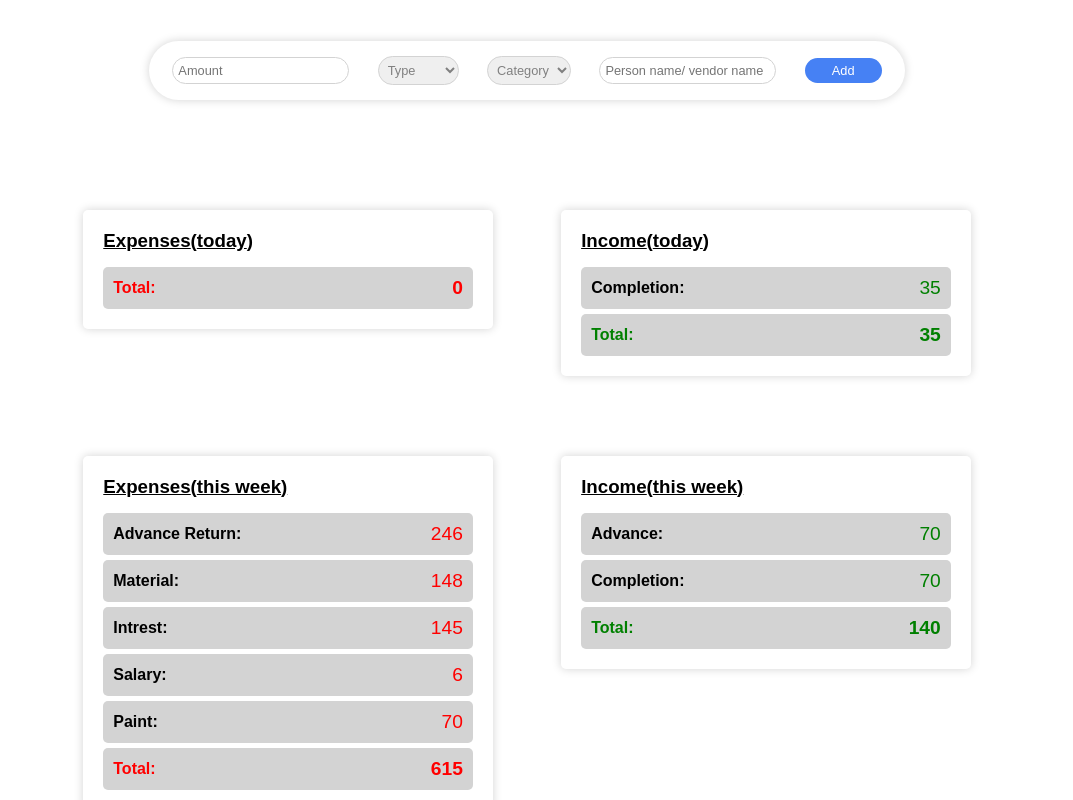
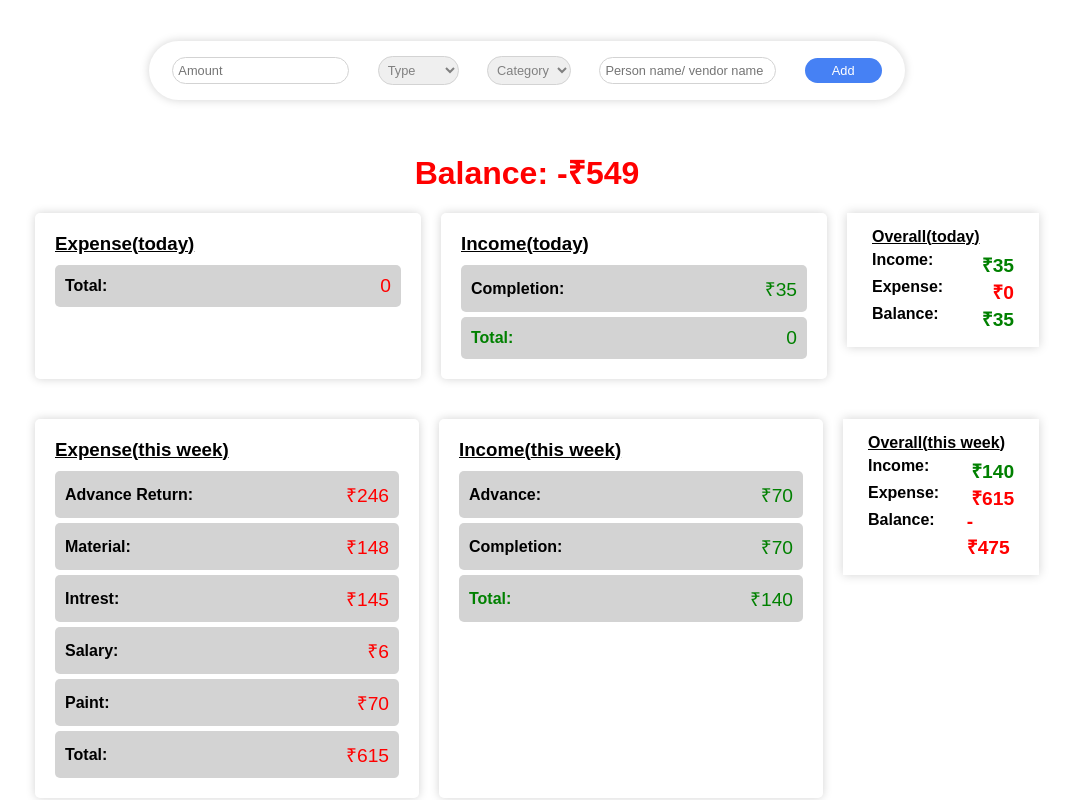
Before and after one commit to vsraju1/vpfw_dashboard, a React (Vite) app: page / in a window 1280 px wide. Shown: the top 800 px of the page, without its empty margins (113-1186 px from the left). Built offline with nearby package versions, Linux system fonts and the light colour scheme.

Commit message:
overall finances card added for today,week and month

```diff
--- a/src/Components/Card/Card.jsx
+++ b/src/Components/DashboardCard/DashboardCard.jsx
@@ -1,5 +1,5 @@
 import React from 'react'
-import './Card.css'
+import './DashboardCard.css'
 
 
 
--- a/src/Components/Expense/FinanceDetails.css
+++ b/src/Components/Expense/FinanceDetails.css
@@ -1,3 +1,22 @@
+.finance_card{
+    width: 100%;
+    padding: 20px;
+    /* background-color: red; */
+    display: flex;
+    gap: 20px;
+    justify-content: space-around;
+}
+
+.finance_card .financeCard_item{
+    min-width: 30vw;
+    padding: 20px;
+    /* background-color: grey; */
+    flex: 1;
+    border-radius: 5px;
+    box-shadow: 0px 0px 10px lightgray;
+
+}
+
 .finance_details{
     width: 80vw;
     min-height: 85vh;
@@ -12,7 +31,7 @@
     justify-content: space-evenly;
 }
 
-.finance_details .left, .right{
+/* .finance_details .left, .right{
     margin-top: 10vh;
     max-height: fit-content;
     min-width:40%;
@@ -23,7 +42,7 @@
     display: flex;
     flex-direction: column;
     gap: 5px;
-}
+} */
 .finance_details .finance_title{
     text-decoration: underline;
     margin-bottom: 10px;
@@ -35,6 +54,7 @@
     background-color: lightgray;
     padding: 10px;
     border-radius: 5px;
+    margin-top: 5px;
 }
 .finance_details .finance_text b {
     text-transform: capitalize;
@@ -52,5 +72,5 @@
 .finance_details .right .finance_text:last-child{
     font-weight: 600;
     color: green;
-    /* justify-self: end; */
+    justify-self: end;
 }
--- a/src/Components/Expense/FinanceDetails.jsx
+++ b/src/Components/Expense/FinanceDetails.jsx
@@ -3,18 +3,17 @@ import "./FinanceDetails.css";
 import FinanceContext from "../../Context/FinanceContext";
 import OverallCard from "../OverallCard/OverallCard";
 
-const FinanceCard = ({ title, day, position, dayArray }) => {
+const FinanceCard = ({ day, incomeData, expenseData }) => {
   const today = new Date();
-  const dataOfTodayOrWeekOrMonth = () => {
+  const dataOfTodayOrWeekOrMonth = (arr) => {
     if (day == "this month") {
       const startingDayOfThisMonth = new Date(
         today.getFullYear(),
         today.getMonth(),
         1
       );
-      const filteredDayOrWeekOrMonthData = dayArray.filter((item) => {
+      const filteredDayOrWeekOrMonthData = arr.filter((item) => {
         const transactionDate = new Date(item.date);
-        console.log(transactionDate);
         return (
           transactionDate >= startingDayOfThisMonth && transactionDate <= today
         );
@@ -24,7 +23,7 @@ const FinanceCard = ({ title, day, position, dayArray }) => {
       const dayOfWeek = today.getDay();
       const startingDayOfThisWeek = new Date();
       startingDayOfThisWeek.setDate(today.getDate() - dayOfWeek);
-      const filteredDayOrWeekOrMonthData = dayArray.filter((item) => {
+      const filteredDayOrWeekOrMonthData = arr.filter((item) => {
         const transactionDate = new Date(item.date);
         return (
           transactionDate >= startingDayOfThisWeek && transactionDate <= today
@@ -32,25 +31,29 @@ const FinanceCard = ({ title, day, position, dayArray }) => {
       });
       return filteredDayOrWeekOrMonthData;
     } else if (day == "today") {
-      const filteredDayOrWeekOrMonthData = dayArray.filter((item) => {
+      const filteredDayOrWeekOrMonthData = arr.filter((item) => {
         const itemDate = new Date(item.date);
         itemDate.setHours(0, 0, 0, 0);
         today.setHours(0, 0, 0, 0);
-        console.log(
-          itemDate.getTime(),
-          today.getTime(),
-          "this from today array"
-        );
         return itemDate.getTime() === today.getTime();
       });
       return filteredDayOrWeekOrMonthData;
     }
   };
 
-  const filteredDayOrWeekOrMonthData = dataOfTodayOrWeekOrMonth();
+  const filteredIncomeData = dataOfTodayOrWeekOrMonth(incomeData);
+  const filteredExpenseData = dataOfTodayOrWeekOrMonth(expenseData);
 
-  // Totaling amount from dayarray(income or expense) data
-  const totalAmount = filteredDayOrWeekOrMonthData?.reduce(
+  // Totaling amount from income filtered data
+  const totalIncomeAmount = filteredIncomeData?.reduce(
+    (totalAmount, currentObject) => {
+      return totalAmount + currentObject.amount;
+    },
+    0
+  );
+
+  // Totaling amount from expense filtered data
+  const totalExpenseAmount = filteredExpenseData?.reduce(
     (totalAmount, currentObject) => {
       return totalAmount + currentObject.amount;
     },
@@ -79,29 +82,37 @@ const FinanceCard = ({ title, day, position, dayArray }) => {
     const finalArray = mergedAmounts(fnArray);
     return finalArray;
   };
-  const array_details = categoryFn(filteredDayOrWeekOrMonthData);
 
-  // totalling amount
-  const dayarrayTotal = array_details.reduce((totalAmount, currentObject) => {
-    return totalAmount + currentObject.amount;
-  }, 0);
+  const income_details = categoryFn(filteredIncomeData);
+
+  const expense_details = categoryFn(filteredExpenseData);
+
+  const convetToINR = (num) => {
+    const numToINRCurrency = new Intl.NumberFormat("en-IN", {
+      style: "currency",
+      currency: "INR",
+      minimumFractionDigits: 0,
+    });
+    let formattedInCurrency;
+    return (formattedInCurrency = numToINRCurrency.format(num));
+  };
 
   return (
     <>
-      <div className={position}>
+      <div className="finance_card">
+        <div className={`financeCard_item`}>
           <div className="finance_title">
-          <h3>
-            {title}({day})
-          </h3>
+            <h3>Expense({day})</h3>
           </div>
-        {console.log(array_details, day, `this is ${day} details`)}
-        {array_details?.map((item, index) => (
+          {expense_details?.map((item, index) => (
             <div key={index} className="finance_text">
               <div>
                 <b>{item.categoryValue}: </b>
               </div>
               <div>
-              <p style={{ fontSize: "1.2rem" }}>{item.amount}</p>
+                <p style={{ fontSize: "1.2rem", color: "red" }}>
+                  {convetToINR(item.amount)}
+                </p>
               </div>
             </div>
           ))}
@@ -110,85 +121,105 @@ const FinanceCard = ({ title, day, position, dayArray }) => {
               <b>total: </b>
             </div>
             <div>
-            <p style={{ fontSize: "1.2rem" }}>
-              {totalAmount ? totalAmount : 0}
+              <p style={{ fontSize: "1.2rem", color: "red" }}>
+                {totalExpenseAmount ? convetToINR(totalExpenseAmount) : 0}
               </p>
             </div>
           </div>
         </div>
+        <div className={`financeCard_item`}>
+          <div className="finance_title">
+            <h3>Income({day})</h3>
+          </div>
+          {income_details?.map((item, index) => (
+            <div key={index} className="finance_text">
+              <div>
+                <b>{item.categoryValue}: </b>
+              </div>
+              <div>
+                <p style={{ fontSize: "1.2rem", color: "green" }}>
+                  {convetToINR(item.amount)}
+                </p>
+              </div>
+            </div>
+          ))}
+          <div className="finance_text">
+            <div>
+              <b style={{ color: "green" }}>total: </b>
+            </div>
+            <div>
+              <p style={{ fontSize: "1.2rem", color: "green" }}>
+                {totalExpenseAmount ? convetToINR(totalIncomeAmount) : 0}
+              </p>
+            </div>
+          </div>
+        </div>
+      </div>
+      <OverallCard
+        day={day}
+        incomeTotal={totalIncomeAmount}
+        expenseTotal={totalExpenseAmount}
+      />
     </>
   );
 };
 
 const FinanceDetails = () => {
-  const [amount, setAmount] = useState(0);
   // Getting data from global state
   const data = useContext(FinanceContext);
 
-  // Setting today's data
-  const today = new Date();
-  today.setHours(0, 0, 0, 0); //set time to midnight
+  // creating new array of income data from transactions data
+  const incomeData = data.finance.filter((item) => item.type === "income");
 
-  // creating new array of expense data from today's data
+  // Total amount of income data
+  const incomeTotal = incomeData.reduce((totalAmount, currentObject) => {
+    return totalAmount + currentObject.amount;
+  }, 0);
+
+  // creating new array of expense data from transactions data
   const expenseData = data.finance.filter((item) => item.type === "expense");
-  // Totaling amount from expense data
+
+  // Total amount of expense data
   const expenseTotal = expenseData.reduce((totalAmount, currentObject) => {
     return totalAmount + currentObject.amount;
   }, 0);
 
-  // Creating new array of income data from today's data
-  const incomeData = data.finance.filter((item) => item.type === "income");
-
-  // Totaling amount from income data
-  const incomeTotal = incomeData.reduce((totalAmount, currentObject) => {
-    return totalAmount + currentObject.amount;
-  }, 0);
+  // Formatting parameter num to INR currency
+  const convetToINR = (num) => {
+    const numToINRCurrency = new Intl.NumberFormat("en-IN", {
+      style: "currency",
+      currency: "INR",
+      minimumFractionDigits: 0,
+    });
+    let formattedInCurrency;
+    return (formattedInCurrency = numToINRCurrency.format(num));
+  };
 
   return (
     <div className="finance_details">
+      <h2 style={{color: `${incomeTotal - expenseTotal >= 0 ? 'green' : 'red'}`, fontWeight: "600", fontSize: "2rem", marginTop: "20px"}}>Balance: {convetToINR(incomeTotal - expenseTotal)}</h2>
       <div className="day">
-        {console.log(data.finance)}
         <FinanceCard
           title="Expenses"
           day="today"
-          position="left"
-          dayArray={expenseData}
-        />
-        <FinanceCard
-          title="Income"
-          day="today"
-          position="right"
-          dayArray={incomeData}
+          incomeData={incomeData}
+          expenseData={expenseData}
         />
       </div>
-      {/* <OverallCard incomeTotal={incomeTotal} expenseTotal={expenseTotal} /> */}
       <div className="day">
         <FinanceCard
           title="Expenses"
           day="this week"
-          position="left"
-          dayArray={expenseData}
-        />
-        <FinanceCard
-          title="Income"
-          day="this week"
-          position="right"
-          dayArray={incomeData}
+          incomeData={incomeData}
+          expenseData={expenseData}
         />
       </div>
-      <div>this</div>
       <div className="day">
         <FinanceCard
           title="Expenses"
           day="this month"
-          position="left"
-          dayArray={expenseData}
-        />
-        <FinanceCard
-          title="Income"
-          day="this month"
-          position="right"
-          dayArray={incomeData}
+          incomeData={incomeData}
+          expenseData={expenseData}
         />
       </div>
     </div>
--- a/src/Components/OverallCard/OverallCard.css
+++ b/src/Components/OverallCard/OverallCard.css
@@ -1,6 +1,7 @@
 .finance_details .overAllFinance{
     margin-top: 20px;
-    width: 40vw;
+    min-width: 15vw;
+    width: fit-content;
     min-height: 10vh;
     box-shadow: 0px 0px 10px lightgray;
     padding: 15px 25px;
@@ -17,4 +18,5 @@
 .overAllContainer .overAllItem{
     display: flex;
     justify-content: space-between;
+    gap: 2rem;
 }
--- a/src/Components/OverallCard/OverallCard.jsx
+++ b/src/Components/OverallCard/OverallCard.jsx
@@ -2,6 +2,22 @@ import React from 'react'
 import './OverallCard.css'
 
 const OverallCard = ({day="Today",incomeTotal, expenseTotal}) => {
+  const convetToINR = (num) => {
+    const numToINRCurrency = new Intl.NumberFormat("en-IN", {
+      style: "currency",
+      currency: "INR",
+      minimumFractionDigits: 0,
+    })
+    let formattedInCurrency;
+    return formattedInCurrency = numToINRCurrency.format(num)
+  }
+
+  const totalIncome = convetToINR(incomeTotal)
+  const totalExpense = convetToINR(expenseTotal)
+  const incomeMinusExpense = convetToINR(incomeTotal - expenseTotal)
+
+
+
   return (
     <div>
         <div className="overAllFinance">
@@ -13,19 +29,19 @@ const OverallCard = ({day="Today",incomeTotal, expenseTotal}) => {
             <span>
               <b>Income: </b>
             </span>
-            <span style={{fontSize: "1.2rem",color: "green", fontWeight: "600"}}>{incomeTotal}</span>
+            <span style={{fontSize: "1.2rem",color: "green", fontWeight: "600"}}>{totalIncome}</span>
           </div>
           <div className="overAllItem">
             <span>
               <b>Expense: </b>
             </span>
-            <span style={{fontSize: "1.2rem",color: "red", fontWeight: "600"}}>{expenseTotal}</span>
+            <span style={{fontSize: "1.2rem",color: "red", fontWeight: "600"}}>{totalExpense}</span>
           </div>
           <div className="overAllItem">
             <span>
               <b>Balance: </b>
             </span>
-            <span style={{color: `${incomeTotal - expenseTotal >= 0 ? 'green' : 'red'}`, fontWeight: "600", fontSize: "1.2rem"}}>{incomeTotal - expenseTotal}</span>
+            <span style={{color: `${incomeTotal - expenseTotal >= 0 ? 'green' : 'red'}`, fontWeight: "600", fontSize: "1.2rem"}}>{incomeMinusExpense}</span>
           </div>
         </div>
         {/* <div className="">feature soon</div> */}
--- a/src/Pages/Homepage/Homepage.jsx
+++ b/src/Pages/Homepage/Homepage.jsx
@@ -1,6 +1,6 @@
 import React from 'react'
 import './Homepage.css'
-import Card from '../../Components/Card/Card'
+import Card from '../../Components/DashboardCard/DashboardCard.jsx'
 
 const data = {
     title: 'expenses',
```
Also changed, not shown: src/Components/DashboardCard/DashboardCard.css (renamed from src/Components/Card/Card.css). Lines whose indentation alone changed are shown as unchanged.
